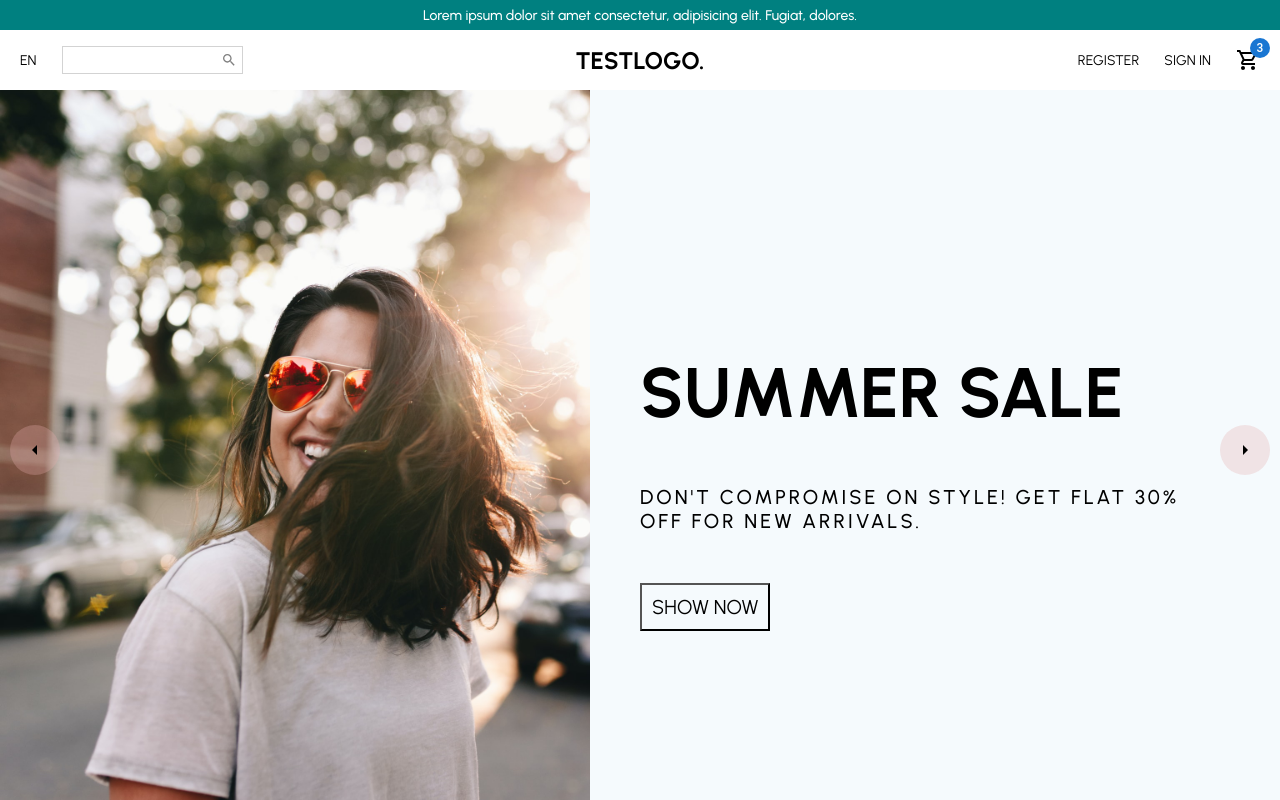
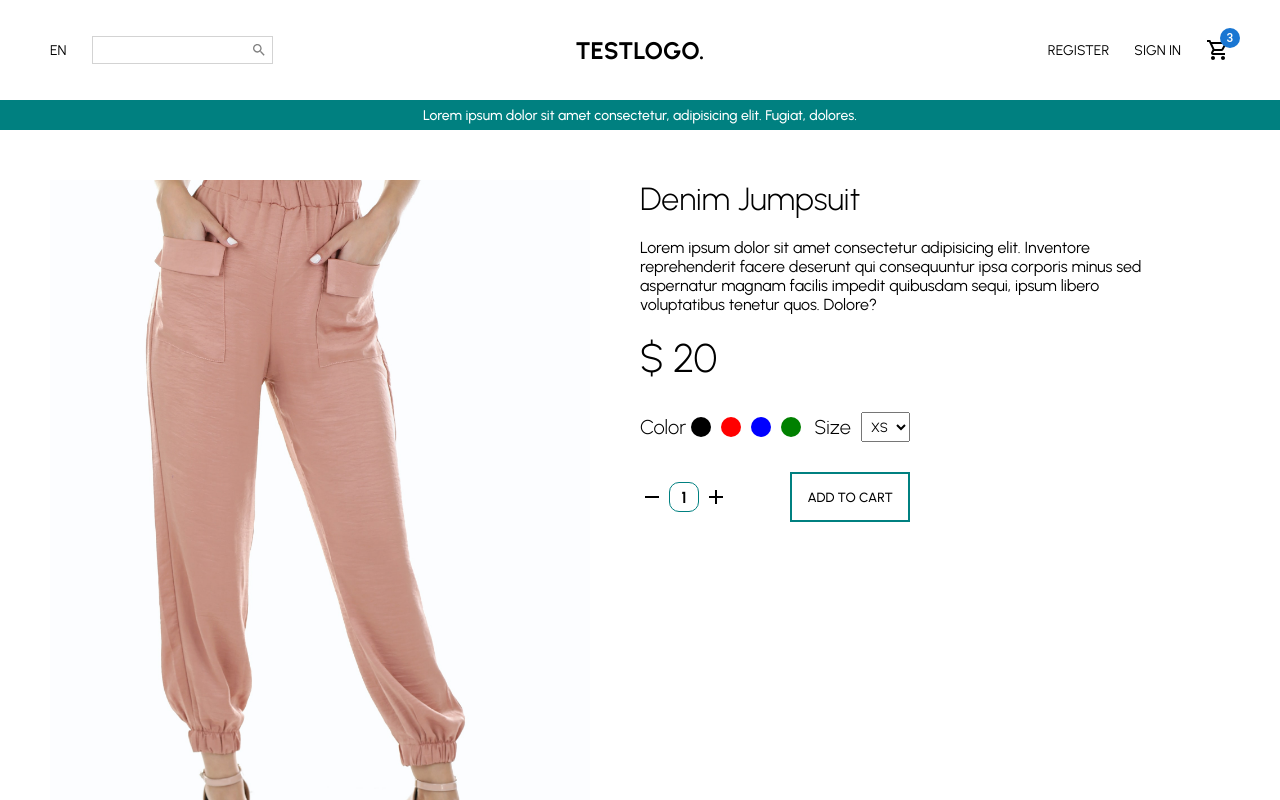
Before and after one commit to womoboy/react-sample-04, a React (Create React App) app: page / in a window 1280 px wide. Shown: the top 800 px of the page. Built offline with nearby package versions, Linux system fonts and the light colour scheme; data requests are answered from the project's data file.

Commit message:
finish productlist page and product page

```diff
--- a/src/App.js
+++ b/src/App.js
@@ -1,10 +1,10 @@
-import Home from './pages/Home';
+import Product from './pages/Product';
 import ProductList from './pages/ProductList';
 
 const App = () => {
     return (
         <div className="App">
-            <Home />
+            <Product />
         </div>
     );
 }
--- a/src/pages/Home.js
+++ b/src/pages/Home.js
@@ -11,8 +11,8 @@ const Home = () => {
 
   return (
     <div className="home">
+      <Navbar />
       <Announcement />
-      <Navbar />
       <Slider />
       <Categories />
       <Products />
--- /dev/null
+++ b/src/pages/Product.css
@@ -0,0 +1,113 @@
+.product-page .wrapper {
+    padding: 50px;
+    display: flex;
+}
+
+.product-page .image-container, .product-page .info-container {
+    flex: 1;
+}
+
+.product-page .image-container img {
+    width: 100%;
+    height: 90vh;
+    object-fit: cover;
+}
+
+.product-page .info-container {
+    padding: 0 50px;
+}
+
+.product-page .info-container .title {
+    font-weight: 200;
+}
+
+.product-page .info-container .desc {
+    margin: 20px 0;
+}
+
+.product-page .info-container .price {
+    font-weight: 100;
+    font-size: 40px;
+}
+
+.product-page .filter-container {
+    width: 50%;
+    margin: 30px 0;
+    display: flex;
+    justify-content: space-between;
+}
+
+.product-page .filter {
+    display: flex;
+    align-items: center;
+}
+
+.product-page .filter-container .title {
+    font-size: 20px;
+    font-weight: 200;
+}
+
+.product-page .filter-container .color{
+    width: 20px;
+    height: 20px;
+    border-radius: 50%;
+    margin: 0 5px;
+    cursor: pointer;
+}
+
+.product-page .filter-container .color.black {
+    background-color: black;
+}
+
+.product-page .filter-container .color.red {
+    background-color: red;
+}
+
+.product-page .filter-container .color.blue {
+    background-color: blue;
+}
+
+.product-page .filter-container .color.green {
+    background-color: green;
+}
+
+.product-page .filter-container .filter-size {
+    margin-left: 10px;
+    padding: 5px;
+}
+
+.product-page .add-container {
+    display: flex;
+    align-items: center;
+    width: 50%;
+    justify-content: space-between;
+}
+
+.product-page .add-container .amount-container{
+    display: flex;
+    align-items: center;
+    font-weight: 700;
+}
+
+.product-page .add-container .amount {
+    width: 30px;
+    height: 30px;
+    border-radius: 10px;
+    border: 1px solid teal;
+    display: flex;
+    justify-content: center;
+    align-items: center;
+    margin-inline: 5px;
+}
+
+.product-page .add-container button {
+    padding: 15px;
+    border: 2px solid teal;
+    background-color: white;
+    cursor: pointer;
+    font-weight: 500;
+}
+
+.product-page .add-container button:hover {
+    background-color: #f8f4f4;
+}
--- /dev/null
+++ b/src/pages/Product.js
@@ -0,0 +1,61 @@
+import { Add, Remove } from "@mui/icons-material";
+import Announcement from "../components/announcement/Announcement";
+import Footer from "../components/footer/Footer";
+import Navbar from "../components/navbar/Navbar";
+import Newsletter from "../components/newsletter/Newsletter";
+import "./Product.css";
+
+const Product = () => {
+  return (
+    <div className="product-page">
+      <Navbar />
+      <Announcement />
+      <div className="wrapper">
+        <div className="image-container">
+          <img src="/library/pants.jpg" alt="a women pants" />
+        </div>
+        <div className="info-container">
+          <h1 className="title">Denim Jumpsuit</h1>
+          <p className="desc">
+            Lorem ipsum dolor sit amet consectetur adipisicing elit. Inventore
+            reprehenderit facere deserunt qui consequuntur ipsa corporis minus
+            sed aspernatur magnam facilis impedit quibusdam sequi, ipsum libero
+            voluptatibus tenetur quos. Dolore?
+          </p>
+          <span className="price">$ 20</span>
+          <div className="filter-container">
+            <div className="filter">
+              <span className="title">Color</span>
+              <span className="color black"></span>
+              <span className="color red"></span>
+              <span className="color blue"></span>
+              <span className="color green"></span>
+            </div>
+            <div className="filter">
+              <span className="title">Size</span>
+              <select className="filter-size">
+                <option>XS</option>
+                <option>S</option>
+                <option>M</option>
+                <option>L</option>
+                <option>XL</option>
+              </select>
+            </div>
+          </div>
+          <div className="add-container">
+            <div className="amount-container">
+                <Remove />
+                <span className="amount">1</span>
+                <Add />
+            </div>
+            <button>ADD TO CART</button>
+          </div>
+        </div>
+      </div>
+      <Newsletter />
+      <Footer />
+    </div>
+  );
+};
+
+export default Product;
--- /dev/null
+++ b/src/pages/ProductList.css
@@ -0,0 +1,23 @@
+.product-list h1 {
+    margin: 20px;
+}
+
+.product-list .filter-container {
+    display: flex;
+    justify-content: space-between;
+}
+
+.product-list .filter {
+    margin: 20px;
+}
+
+.product-list .filter-text {
+    font-size: 20px;
+    font-weight: 600;
+    margin-right: 0.5rem;
+}
+
+.product-list select {
+    padding: 0.5rem;
+    margin-right: 0.5rem;
+}
--- a/src/pages/ProductList.js
+++ b/src/pages/ProductList.js
@@ -1,9 +1,50 @@
 import Navbar from '../components/navbar/Navbar';
+import Announcement from '../components/announcement/Announcement';
+import Products from '../components/products/Products';
+import Newsletter from '../components/newsletter/Newsletter';
+import Footer from '../components/footer/Footer';
+
+import './ProductList.css';
 
 const ProductList = () => {
     return (
         <div className="product-list">
             <Navbar />
+            <Announcement />
+            <h1 className="title">Dresses</h1>
+            <div className="filter-container">
+                <div className="filter">
+                    <sapn className="filter-text">Filter Producs:</sapn>
+                    <select>
+                        <option disabled selected >Color</option>
+                        <option>White</option>
+                        <option>Black</option>
+                        <option>Red</option>
+                        <option>Blue</option>
+                        <option>Yello</option>
+                        <option>Green</option>
+                    </select>
+                    <select>
+                        <option disabled selected >Size</option>
+                        <option>XS</option>
+                        <option>S</option>
+                        <option>M</option>
+                        <option>L</option>
+                        <option>XL</option>
+                    </select>
+                </div>
+                <div className="filter">
+                    <sapn className="filter-text">Sort Products</sapn>
+                    <select>
+                        <option selected>Newest</option>
+                        <option>Price (asc)</option>
+                        <option>Price (desc)</option>
+                    </select>
+                </div>
+            </div>
+            <Products />
+            <Newsletter />
+            <Footer />
         </div>
     );
 }
```
Also changed, not shown: public/library/pants.jpg (added).
